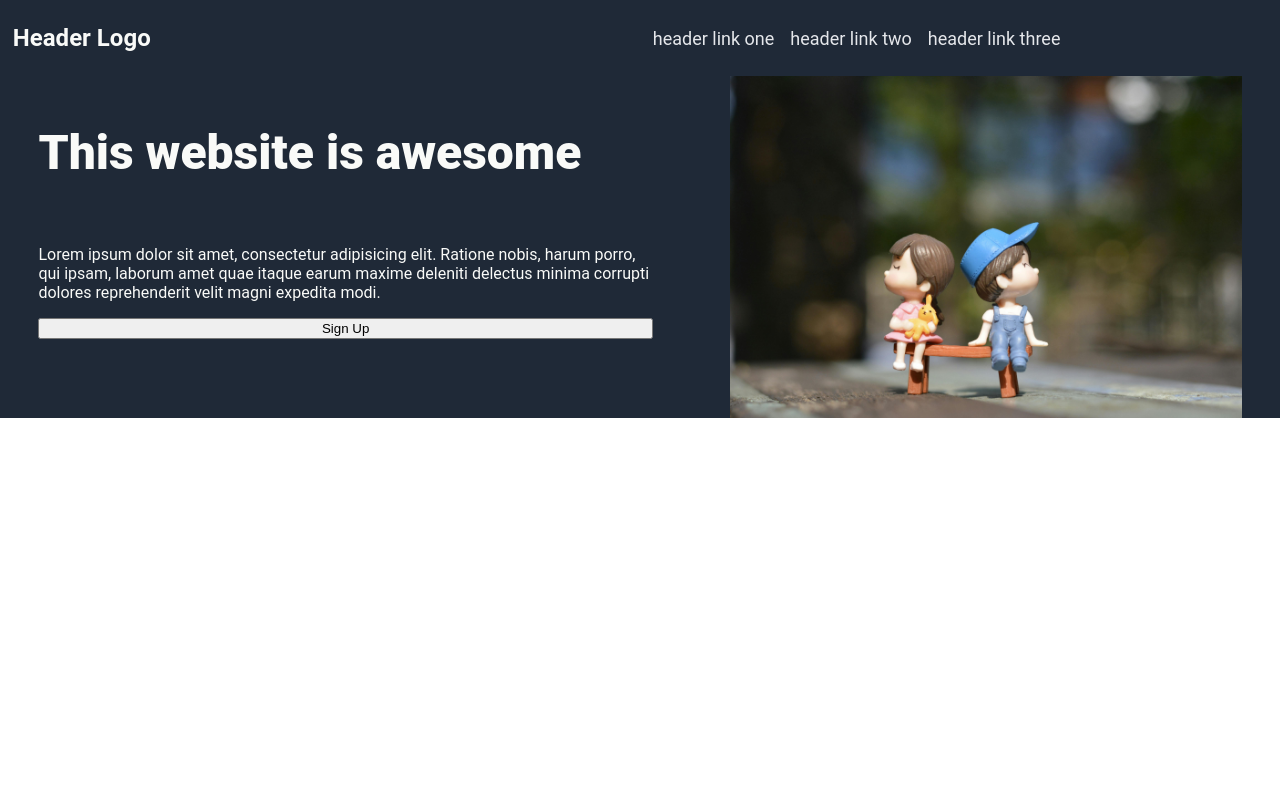
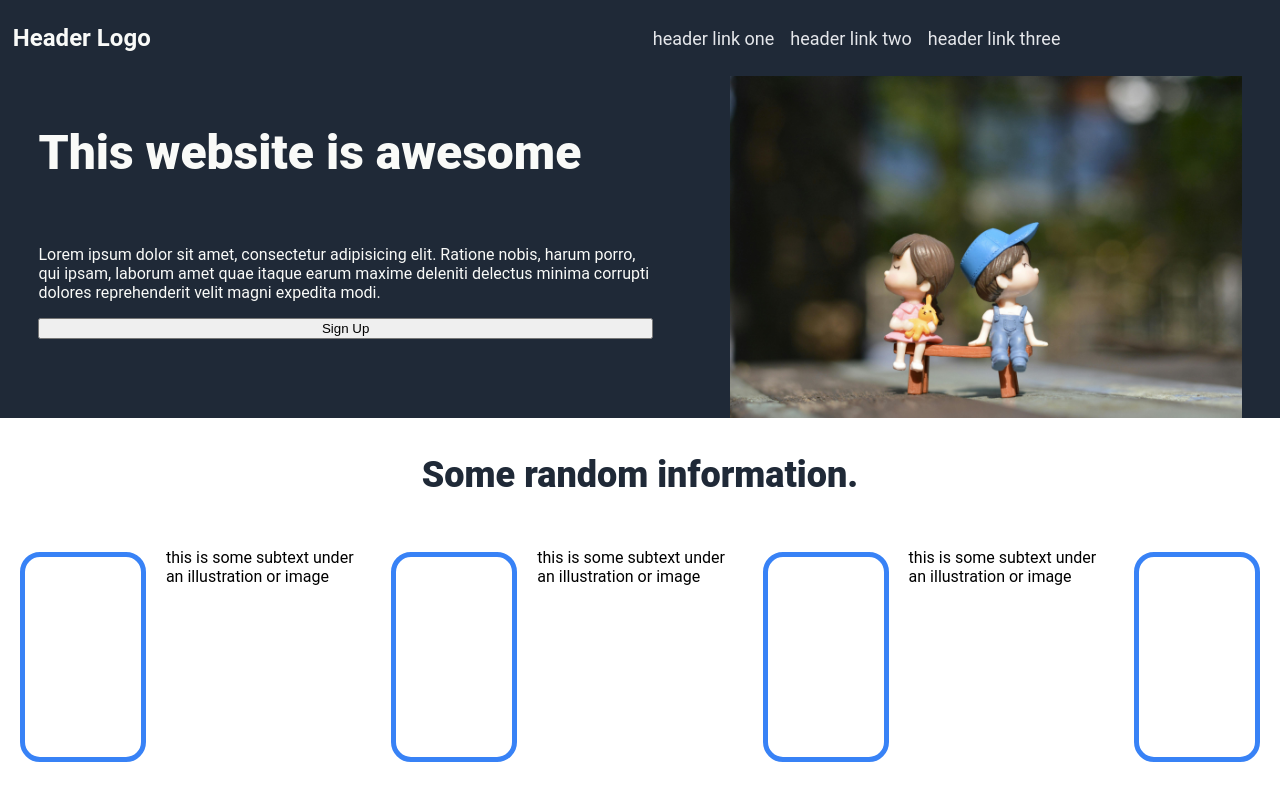
Before and after one commit to ndxnode/TheOdinProject-foundation, a plain HTML site: page Landing-Page/index.html in a window 1280 px wide. Drawn offline with Linux system fonts and the light colour scheme.

Commit message:
barebones main body

```diff
--- a/Landing-Page/index.html
+++ b/Landing-Page/index.html
@@ -21,5 +21,17 @@
         </div>
         <img src="boy-and-girl.jpg" alt="boy and girl" class="header-img">
     </header>
+    <div class="main-body">
+        <p class="random">Some random information.</p>
+        <div class="four-boxes">
+            <div class="box"></div>
+            <p>this is some subtext under an illustration or image</p>
+            <div class="box"></div>
+            <p>this is some subtext under an illustration or image</p>
+            <div class="box"></div>
+            <p>this is some subtext under an illustration or image</p>
+            <div class="box"></div>
+        </div>
+    </div>
 </body>
 </html>
--- a/Landing-Page/style.css
+++ b/Landing-Page/style.css
@@ -1,16 +1,18 @@
 body {
     font-family: 'Roboto', sans-serif;
     margin: 0;
-
 }
-
 header {
     display: flex;
     justify-content: space-around;
     flex-wrap: wrap;
     background-color: #1F2937;
     color: #F9FAF8;
-
+}
+a {
+    text-decoration: none;
+    font-size: 18px;
+    color: #E5E7EB;
 }
 .header-logo {
     font-size: 24px;
@@ -41,8 +43,21 @@ header {
     flex-direction: column;
     flex: 0 0 48%;
 }
-a {
-    text-decoration: none;
-    font-size: 18px;
-    color: #E5E7EB;
+
+.main-body .random {
+    font-size: 36px;
+    color: #1F2937;
+    font-weight: 900;
+    text-align: center;
 }
+.box {
+    width: 200px;
+    height: 200px;
+    border: 5px solid #3882F6;
+    margin: 20px;
+    border-radius: 20px;
+    flex: auto;
+}
+.four-boxes {
+    display: flex;
+}
```
